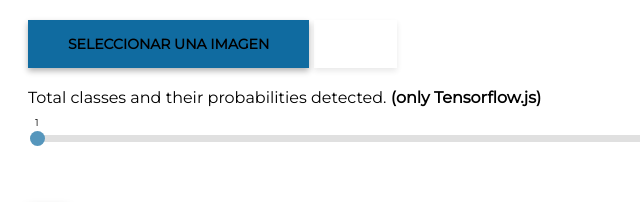
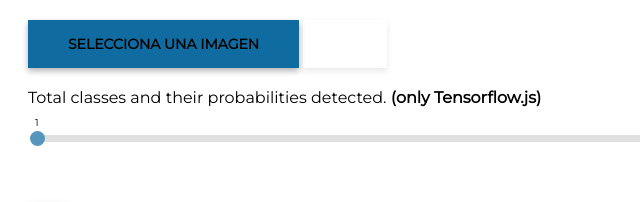
Before and after one commit to kimagure44/Service-IA, a website: page index.html in a window 1280 px wide. Shown: the top 202 px of the page, 0-640 px from the left. Drawn offline with Linux system fonts and the light colour scheme.

Commit message:
Error tipográfico

```diff
--- a/index.html
+++ b/index.html
@@ -19,7 +19,7 @@
   </div>
   <div class="container">
     <div class="input-file">
-      <label for="image">Seleccionar una imagen</label>
+      <label for="image">Selecciona una imagen</label>
       <input type="file" id="image" accept=".gif,.jpg,.jpeg,.png">
       <label for="classify" class="lock">&nbsp;</label>
     </div>
```
